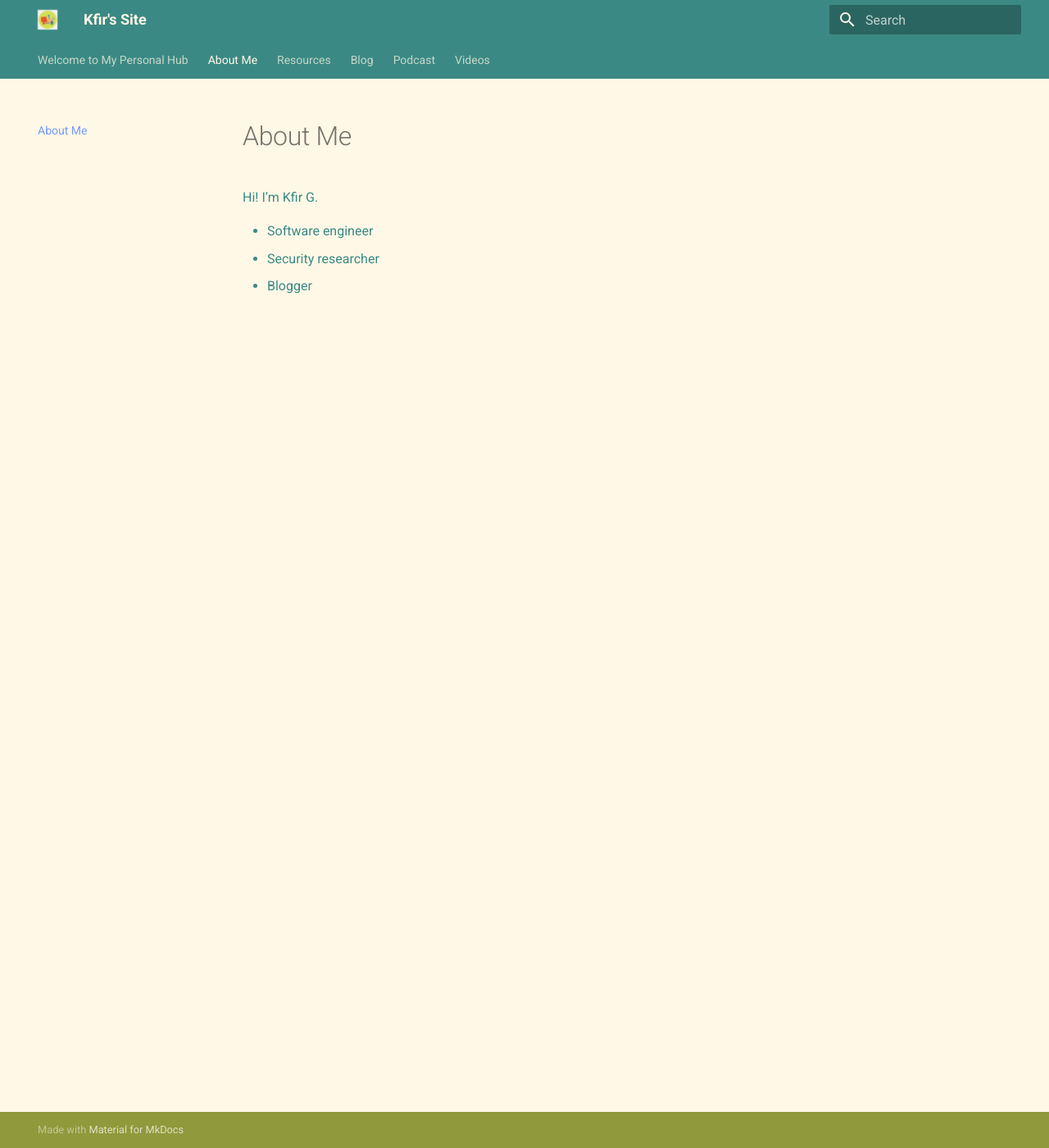
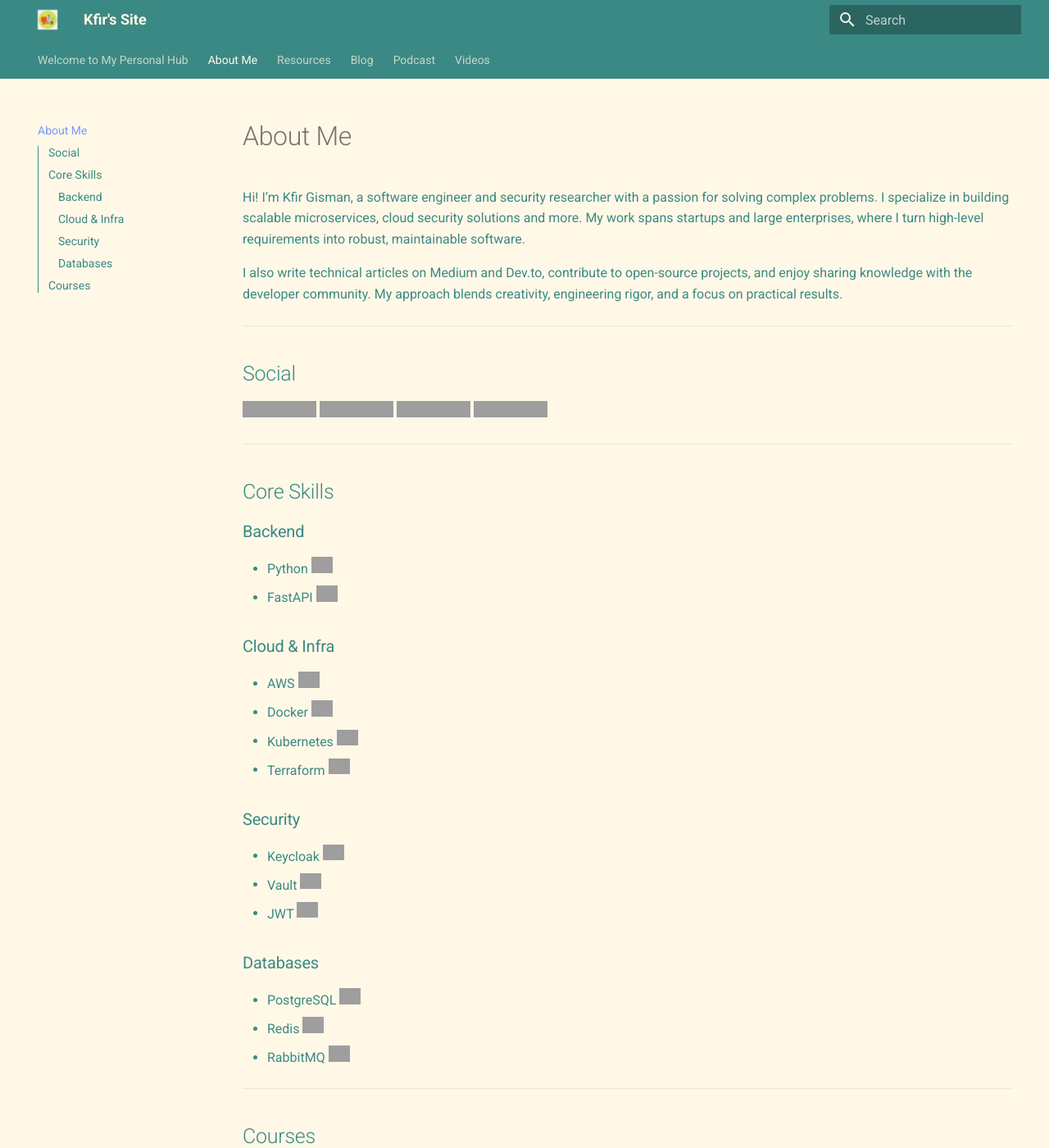
Before and after one commit to Kfir-G/kfir-g.github.io, an MkDocs documentation site: the page built from docs/about.md, in a window 1280 px wide and 1400 px high. Shown: the whole window at 82% size. Built offline with MkDocs 1.6.1 and Material for MkDocs 9.7.7, drawn with Linux system fonts in a browser that asks for light colours; some of the changed text lies outside the part shown; grey boxes are pictures that could not be loaded.

Commit message:
Update personal profile and enhance skills section in about.md; modify MkDocs configuration for improved content management

```diff
--- a/docs/about.md
+++ b/docs/about.md
@@ -1,7 +1,47 @@
 # About Me
 
-Hi! I’m Kfir G.
+Hi! I'm Kfir Gisman, a software engineer and security researcher with a passion for solving complex problems. I specialize in building scalable microservices, cloud security solutions and more. My work spans startups and large enterprises, where I turn high-level requirements into robust, maintainable software.
 
-- Software engineer
-- Security researcher
-- Blogger
+I also write technical articles on Medium and Dev.to, contribute to open-source projects, and enjoy sharing knowledge with the developer community. My approach blends creativity, engineering rigor, and a focus on practical results.
+
+---
+
+## Social
+[![LinkedIn](https://img.shields.io/badge/linkedin-%230077B5.svg?&style=for-the-badge&logo=linkedin&logoColor=white)](https://bit.ly/2VMjsaf)
+[![Gmail](https://img.shields.io/badge/Gmail-D14836?style=for-the-badge&logo=gmail&logoColor=white)](mailto:kfir.gisman@gmail.com)
+[![Medium](https://img.shields.io/badge/Medium-12100E?style=for-the-badge&logo=medium&logoColor=white)](https://medium.com/@kfir-g)
+[![Dev.to](https://img.shields.io/badge/dev.to-12100E?style=for-the-badge&logo=dev.to&logoColor=white)](https://dev.to/kfir-g)
+
+---
+## Core Skills
+
+### Backend
+- Python <img src="https://img.icons8.com/color/30/python.png" width="26">
+- FastAPI <img src="https://cdn.jsdelivr.net/npm/simple-icons@v9/icons/fastapi.svg" width="26">
+
+### Cloud & Infra
+- AWS <img src="https://img.icons8.com/color/30/amazon-web-services.png" width="26">
+- Docker <img src="https://img.icons8.com/color/30/docker.png" width="26">
+- Kubernetes <img src="https://img.icons8.com/color/30/kubernetes.png" width="26">
+- Terraform <img src="https://img.icons8.com/color/30/terraform.png" width="26">
+
+### Security
+- Keycloak <img src="https://img.icons8.com/fluency/30/key-cloak.png" width="26">
+- Vault <img src="https://img.icons8.com/ios/30/hashicorp.png" width="26">
+- JWT <img src="https://img.icons8.com/color/30/java-web-token.png" width="26">
+
+### Databases
+- PostgreSQL <img src="https://img.icons8.com/color/30/postgreesql.png" width="26">
+- Redis <img src="https://img.icons8.com/color/30/redis.png" width="26">
+- RabbitMQ <img src="https://icon.icepanel.io/Technology/svg/RabbitMQ.svg" width="26">
+
+---
+
+## Courses
+
+- Kubernetes: [Kubernetes for the Absolute Beginners - Hands-on](https://www.udemy.com/certificate/UC-1ec29230-b737-4914-a414-b354691f80f0/)
+- NGINX: [Introduction to NGINX](https://www.udemy.com/course/nginx-crash-course)
+- Database Engineering: [Fundamentals of Database Engineering - Udemy course](https://www.udemy.com/certificate/UC-ff12ad43-289c-4b0c-b03b-10f2cf47e57a/)
+- Advanced Python: [Parallel Programming](https://training.talkpython.fm/courses/explore_async_python/async-in-python-with-threading-and-multiprocessing) and [Memory Management](https://training.talkpython.fm/courses/python-memory-management-and-performance-optimization)
+- Docker & K8S: [Docker Mastery](https://www.udemy.com/course/docker-mastery/)
+- Node.js: [The Complete Node.js Developer Course](https://www.udemy.com/course/the-complete-nodejs-developer-course-2/)
--- a/mkdocs.yml
+++ b/mkdocs.yml
@@ -12,15 +12,21 @@ theme:
     - navigation.expand
     - content.code.copy
     - content.tabs.link
-    - content.columns
+    - content.grid       # enables grids
     - toc.integrate
 
 markdown_extensions:
+  # Core
   - admonition
   - attr_list
   - def_list
+  - sane_lists
+  - smarty
+  - md_in_html
+
+  # Pymdown Extensions
+  - pymdownx.superfences
   - pymdownx.details
-  - pymdownx.superfences
   - pymdownx.tabbed
 
 plugins:
```
